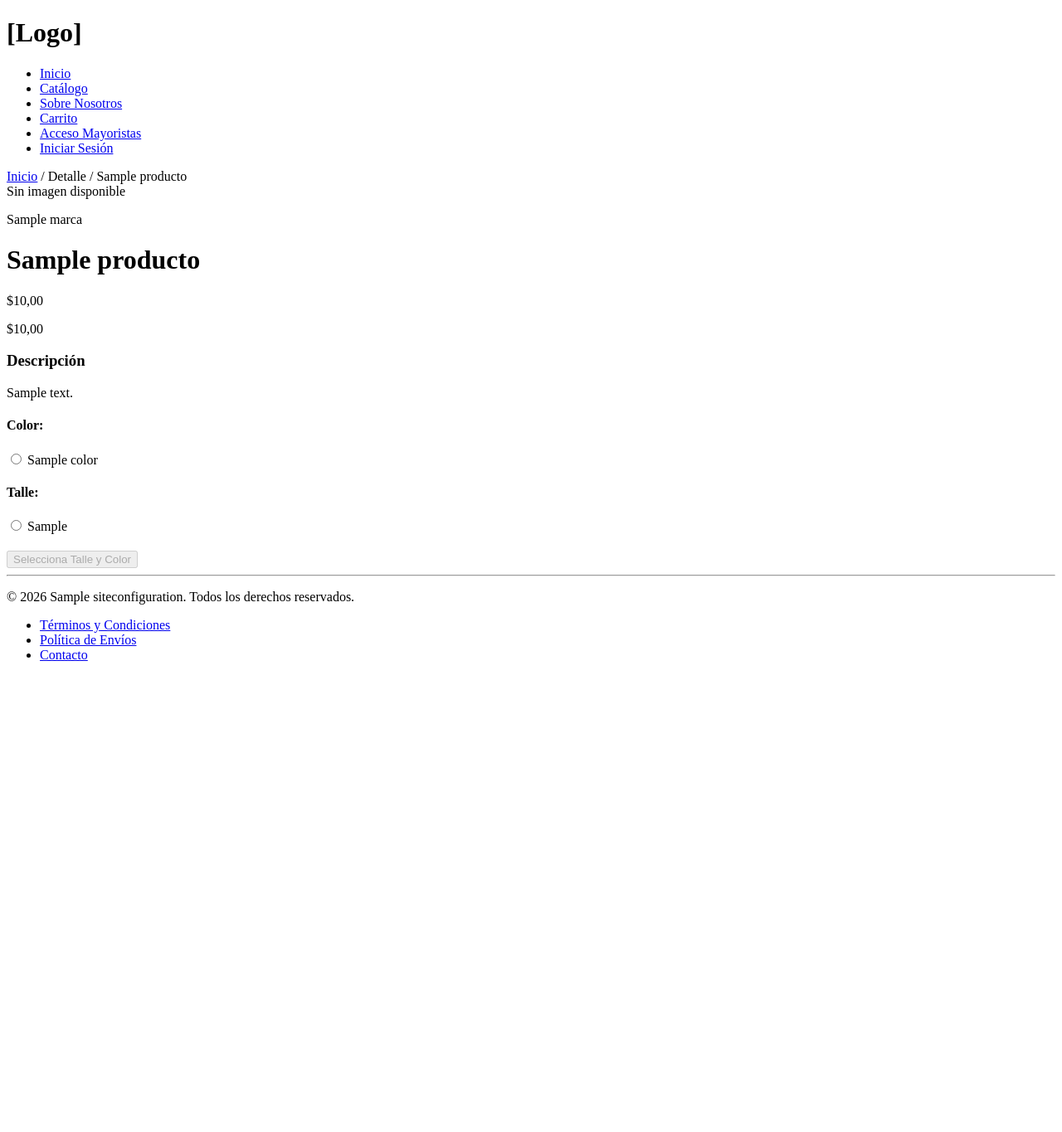
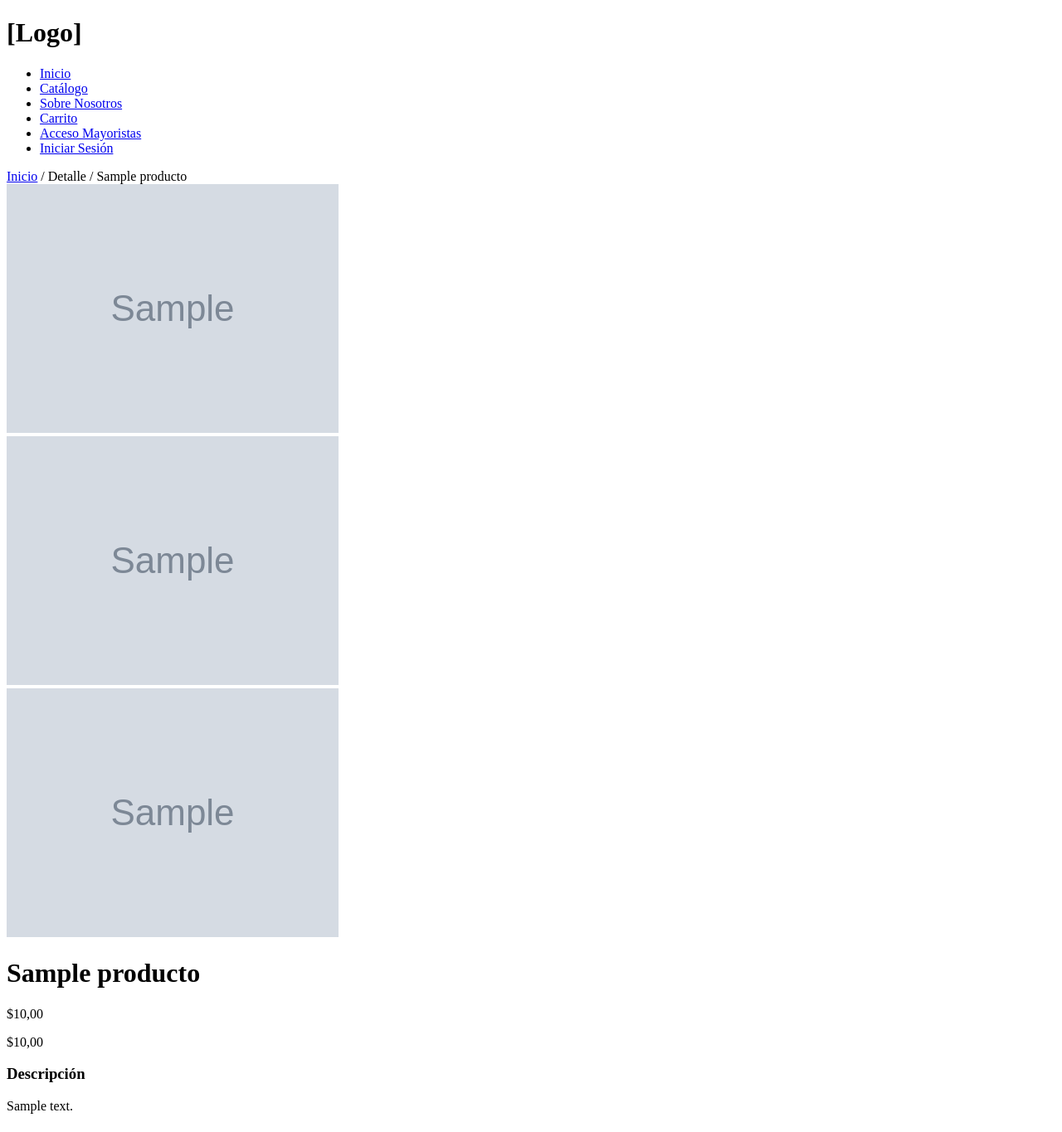
Before and after one commit to fairjey1/Django-web-ecommerce-senda, a Django app: page /products/detalle/1/ in a window 1280 px wide. Shown: the top 1365 px of the page at 83% size. Before the commit the page ends 797 px from the top, so only its background shows below. Run offline with Django 5.2, Linux system fonts and the light colour scheme; tables that the repository leaves empty hold one stand-in row (values such as "Sample post"); grey boxes marked "Sample" are stand-in pictures.

Commit message:
Now products have many images

```diff
--- a/apps/products/models.py
+++ b/apps/products/models.py
@@ -121,3 +121,17 @@ class VarianteProducto(models.Model):
 
     def __str__(self):
         return f"{self.sku} - {self.producto.nombre} - {self.color.nombre} - Talle {self.talle}"
+
+class ProductoImagen(models.Model):
+    '''
+    ProductoImagen representa imágenes adicionales para un producto, permitiendo una galería de imágenes para cada producto base.
+    '''
+    producto = models.ForeignKey(Producto, on_delete=models.CASCADE, related_name='imagenes', verbose_name="Producto")
+    imagen = models.ImageField(upload_to='productos/galeria/', verbose_name="Imagen del Producto")
+
+    class Meta:
+        verbose_name = "Imagen de Producto"
+        verbose_name_plural = "Imágenes de Productos"
+
+    def __str__(self):
+        return f"Imagen de {self.producto.nombre}"
--- a/apps/products/templates/products/listado_productos.html
+++ b/apps/products/templates/products/listado_productos.html
@@ -44,7 +44,6 @@
                 </div>
             {% endif %}
 
-            <p style="color: gray; margin-bottom: 0;"><small>{{ producto.marca.nombre }}</small></p>
             <h3 style="margin-top: 5px;">{{ producto.nombre }}</h3>
 
             <div style="margin-top: 15px; padding-top: 15px; border-top: 1px solid #eee;">
--- a/apps/products/templates/products/producto_detalle.html
+++ b/apps/products/templates/products/producto_detalle.html
@@ -7,16 +7,47 @@
 
 <div class="producto-detalle-container">
 
-    <div class="producto-imagen-principal">
-        {% if producto.image %}
-            <img src="{{ producto.image.url }}" alt="{{ producto.nombre }}" class="img-fluida">
-        {% else %}
-            <div class="placeholder-grande">Sin imagen disponible</div>
-        {% endif %}
+    <div class="producto-visualizacion">
+        <div class="galeria-container">
+            <div class="foto-principal">
+                {% if producto.imagen %}
+                    <img src="{{ producto.imagen.url }}" id="vista-previa" alt="{{ producto.nombre }}" class="img-fluida">
+                {% else %}
+                    <div class="placeholder-grande">Sin imagen</div>
+                {% endif %}
+            </div>
+
+            <div class="miniaturas-grid">
+                {# 1. Agregamos la imagen base como primera miniatura #}
+                {% if producto.imagen %}
+                    <div class="miniatura-item">
+                        <img src="{{ producto.imagen.url }}" class="img-thumb active" onclick="cambiarFoto(this)">
+                    </div>
+                {% endif %}
+
+                {# 2. Ciclo para las imágenes adicionales de la galería #}
+                {% for extra in producto.imagenes.all %}
+                    <div class="miniatura-item">
+                        <img src="{{ extra.imagen.url }}" class="img-thumb" onclick="cambiarFoto(this)">
+                    </div>
+                {% endfor %}
+            </div>
+        </div>
     </div>
 
+    <script>
+    function cambiarFoto(element) {
+        // 1. Cambiamos el src de la imagen principal por el de la miniatura clickeada
+        document.getElementById('vista-previa').src = element.src;
+
+        // 2. (Opcional) Estilo visual: quitamos la clase 'active' de todas y se la ponemos a la actual
+        const todas = document.querySelectorAll('.img-thumb');
+        todas.forEach(img => img.classList.remove('active'));
+        element.classList.add('active');
+    }
+    </script>
+
     <div class="producto-info-compra">
-        <p class="marca-texto">{{ producto.marca.nombre }}</p>
         <h1 class="producto-titulo">{{ producto.nombre }}</h1>
 
         <div class="seccion-precios">
--- a/apps/products/views.py
+++ b/apps/products/views.py
@@ -81,7 +81,7 @@
         """
         return Producto.objects.filter(
             esta_activo=True
-        ).prefetch_related('variantes__color')
+        ).prefetch_related('variantes__color', 'imagenes')
 
     def get_context_data(self, **kwargs):
         """
--- a/config/settings.py
+++ b/config/settings.py
@@ -144,3 +144,6 @@ DEFAULT_FROM_EMAIL = "Acme <onboarding@resend.dev>"
 
 # El correo al que llegarán los avisos
 EMAIL_RECIPIENT = os.getenv('EMAIL_RECIPIENT')
+
+MEDIA_URL = '/media/'
+MEDIA_ROOT = os.path.join(BASE_DIR, 'media')
--- a/config/urls.py
+++ b/config/urls.py
@@ -17,9 +17,15 @@ Including another URLconf
 from django.contrib import admin
 from django.urls import path, include
 
+from config import settings
+from django.conf.urls.static import static
+
 urlpatterns = [
     path('admin/', admin.site.urls),
     path('', include('apps.core.urls')),
     path('users/', include('apps.users.urls')),
     path('products/', include('apps.products.urls')),
 ]
+
+if settings.DEBUG:
+    urlpatterns += static(settings.MEDIA_URL, document_root=settings.MEDIA_ROOT)
```
Also changed, not shown: apps/products/admin.py (+8 -2 lines), apps/products/migrations/0008_productoimagen.py (added).
